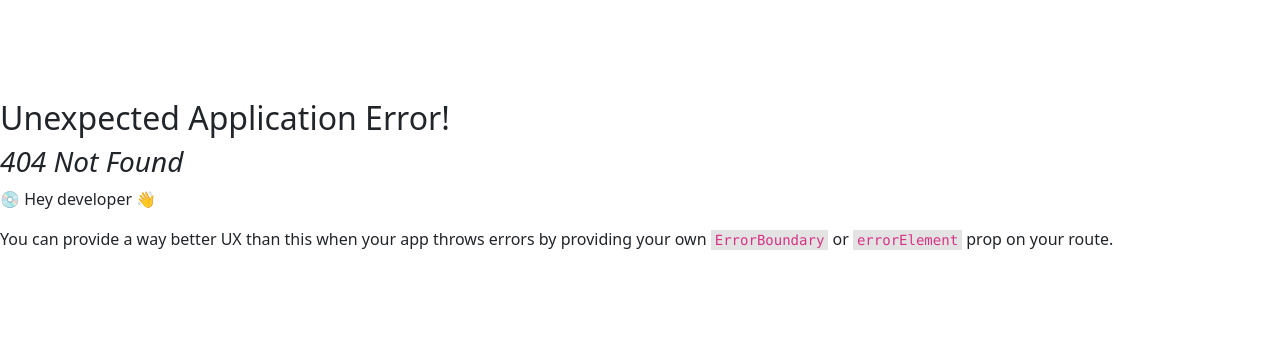
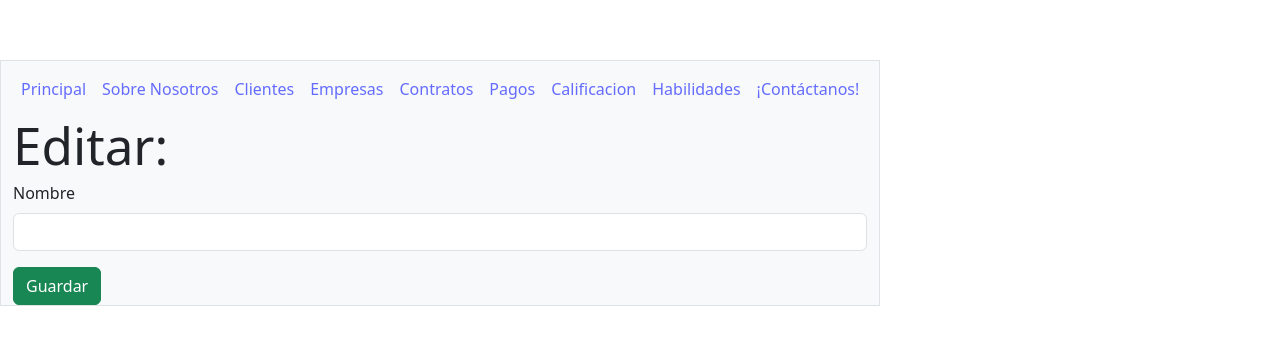
Before and after one commit to steevenortega/fullstack-project, a React (Vite) app in the folder frontend/: page /company/edit/1 in a window 1280 px wide. Before the commit this address had no page. Shown: the part 217-562 px from the top of the page. Built offline with nearby package versions, Linux system fonts and the light colour scheme; no server answers.

Commit message:
Se crearon las vistas para manejar el CRUD de las empresas

```diff
--- a/frontend/src/views/Company.jsx
+++ b/frontend/src/views/Company.jsx
@@ -2,15 +2,19 @@ import React from 'react';
 import '../index.css';
 import { useEffect, useState } from 'react';
 import 'bootstrap/dist/css/bootstrap.min.css';
+import { Link, useNavigate } from "react-router-dom"
 import axios from "axios";
 //import { FontAwesomeIcon } from '@fortawesome/react-fontawesome';
 //import { faEdit, faTrashAlt } from '@fortawesome/free-solid-svg-icons';
-import { Modal, ModalBody, ModalFooter, ModalHeader, Table } from 'reactstrap';
+import { Button, Modal, ModalBody, ModalFooter, ModalHeader, Table } from "reactstrap"
 
 
 
 function Company() {
+    const navigate = useNavigate()
     const [companies, setCompanies] = useState([]);
+    const [modal, setModal] = useState(false)
+    const [aboutToDeleteCompany, setAboutToDeleteCompany] = useState({})
 
     useEffect(() => {
 
@@ -22,12 +26,30 @@ function Company() {
 
   }, []);
 
+  const openModal = (company) => {
+    setModal(true)
+    setAboutToDeleteCompany(company)
+  }
+
+  const handleDeleteCompany = (id) => {
+    axios.delete(`http://localhost:3000/companies/${id}`)
+      .then(res => {
+        navigate('/company')
+      })
+    setModal(false)
+  }
+
   return (
     <>
       <div className="container">
-
-
-
+      <div>
+        <Link
+          className="btn btn-success"
+          to="/company/create"
+        >
+          Añadir empresa
+        </Link>
+      </div>
 
       <Table
 >
@@ -51,6 +73,15 @@ function Company() {
             <td>
             {company.nombre_empresa}
             </td>
+            <td>
+            <Link
+                    className="btn btn-primary"
+                    to={`/company/edit/${company.id}`}
+                  >
+                    Editar
+                  </Link>
+                  <Button onClick={() => openModal(company)}>Eliminar</Button>
+                </td>
             </tr>)
         })
        }
@@ -58,6 +89,21 @@ function Company() {
 </Table>
 
       </div>
+
+      <Modal isOpen={modal} toggle={() => setModal(!modal)}>
+        <ModalHeader toggle={() => setModal(!modal)}>Modal title</ModalHeader>
+        <ModalBody>
+          ¿Estas seguro de eliminar la empresa <span className="fw-bold"> {aboutToDeleteCompany.name}</span>?
+        </ModalBody>
+        <ModalFooter>
+          <Button color="primary" onClick={() => handleDeleteCompany(aboutToDeleteCompany._id)}>
+            Eliminar
+          </Button>{' '}
+          <Button color="secondary" onClick={() => setModal(false)}>
+            Cancel
+          </Button>
+        </ModalFooter>
+      </Modal>
     </>
   )
   }
--- /dev/null
+++ b/frontend/src/views/CreateCompany.jsx
@@ -0,0 +1,57 @@
+import axios from "axios"
+import { useState } from "react"
+import { useNavigate } from "react-router-dom"
+import { Button, Form, FormGroup, Input, Label } from "reactstrap"
+
+export default function CreateCompany() {
+  const navigate = useNavigate()
+  const [newCompany, setNewCompany] = useState({ name: '' })
+  const [errorMessage, setErrorMessage] = useState('')
+
+  const getHandler = (name) => {
+    return (event)  => setNewCompany({ ...newCompany, [name]: event.target.value });
+  }
+
+  const handleSubmit = (e) => {
+    e.preventDefault()
+
+    axios.post(
+      `http://localhost:3000/companies/`,
+      { name: newCompany.name }
+    )
+      .then(res => {
+        // Si la actualización sale bien
+        // lo manda directamente a la pagina principal de las empresas
+        setErrorMessage('')
+        navigate('/company')
+      })
+      .catch(error => {
+        console.log(error)
+        //setErrorMessage(error.response.data.message)
+      })
+  }
+
+  return (
+    <>
+      <h1>Añadir empresa</h1>
+
+      <Form onSubmit={handleSubmit}>
+        {
+          errorMessage && <Alert color="danger">{errorMessage}</Alert>
+        }
+
+        <FormGroup>
+          <Label for="name">Nombre</Label>
+          <Input
+            id="name"
+            name="name"
+            type="text"
+            value={newCompany.name}
+            onChange={getHandler('name')}
+          />
+        </FormGroup>
+        <Button color="success">Guardar</Button>
+      </Form>
+    </>
+  )
+}
--- /dev/null
+++ b/frontend/src/views/EditCompany.jsx
@@ -0,0 +1,70 @@
+import axios from "axios"
+import { useEffect, useState } from "react"
+import { useNavigate, useParams } from "react-router-dom"
+import { Alert, Button, Form, FormGroup, Input, Label } from "reactstrap"
+
+export default function EditCompany() {
+  const { id } = useParams()
+  const navigate = useNavigate()
+  // Estado donde se guarda la empresa actual
+  const [company, setCompany] = useState({})
+  // Estado donde se guarda los datos modificados de esta empresa
+  const [newCompany,setNewCompany] = useState({name: ''})
+  const [errorMessage, setErrorMessage] = useState('')
+
+  useEffect(()=> {
+    axios.get(`http://localhost:3000/companies/${id}`)
+      .then((res)=> {
+        setCompany(res.data.company)
+        setNewCompany(res.data.company)
+      })
+  },[])
+
+  // Función que maneja el cambio de valor de los inputs
+  const getHandler = (name) => {
+    return (event)  => setNewCompany({ ...newCompany, [name]: event.target.value });
+  }
+
+  // Función que maneja el envio del formulario
+  const handleSubmit = (e) => {
+    e.preventDefault()
+
+    axios.put(
+      `hhttp://localhost:3000/companies/${id}`,
+      {name: newCompany.name}
+    )
+      .then(res => {
+        // Si la actualización sale bien
+        // lo manda directamente a la pagina principal de las empresas
+        setErrorMessage('')
+        navigate('/companies')
+      })
+      .catch(error =>{
+        setErrorMessage(error.response.data.message)
+      })
+  }
+
+  return(
+    <>
+      <h1>Editar: {company?.name}</h1>
+
+      <Form onSubmit={handleSubmit}>
+        {
+          errorMessage && <Alert color="danger">{errorMessage}</Alert>
+        }
+
+        <FormGroup>
+          <Label for="name">Nombre</Label>
+          <Input
+            id="name"
+            name="name"
+            type="text"
+            value={newCompany.name}
+            onChange={getHandler('name')}
+          />
+        </FormGroup>
+        <Button color="success">Guardar</Button>
+      </Form>
+    </>
+  )
+}
```
Also changed, not shown: frontend/src/main.jsx (+11 -1 lines), 1 other file (tests, documents, lock files or other folders).
